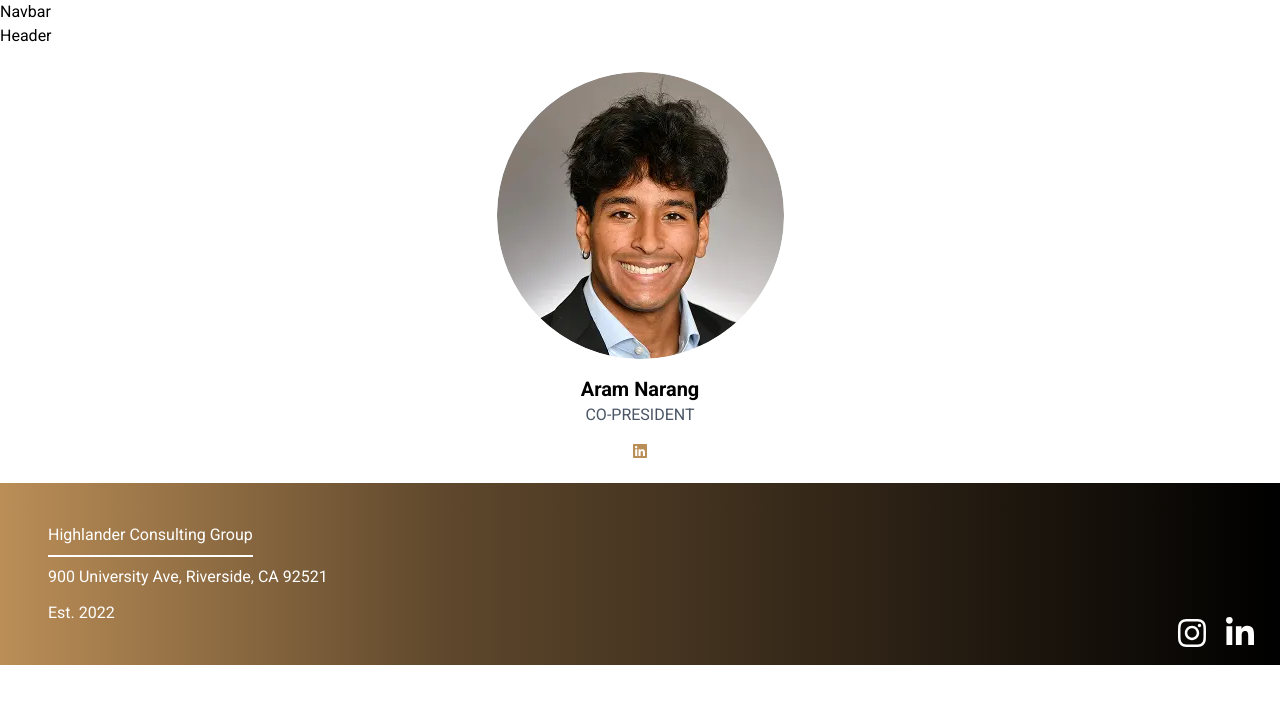
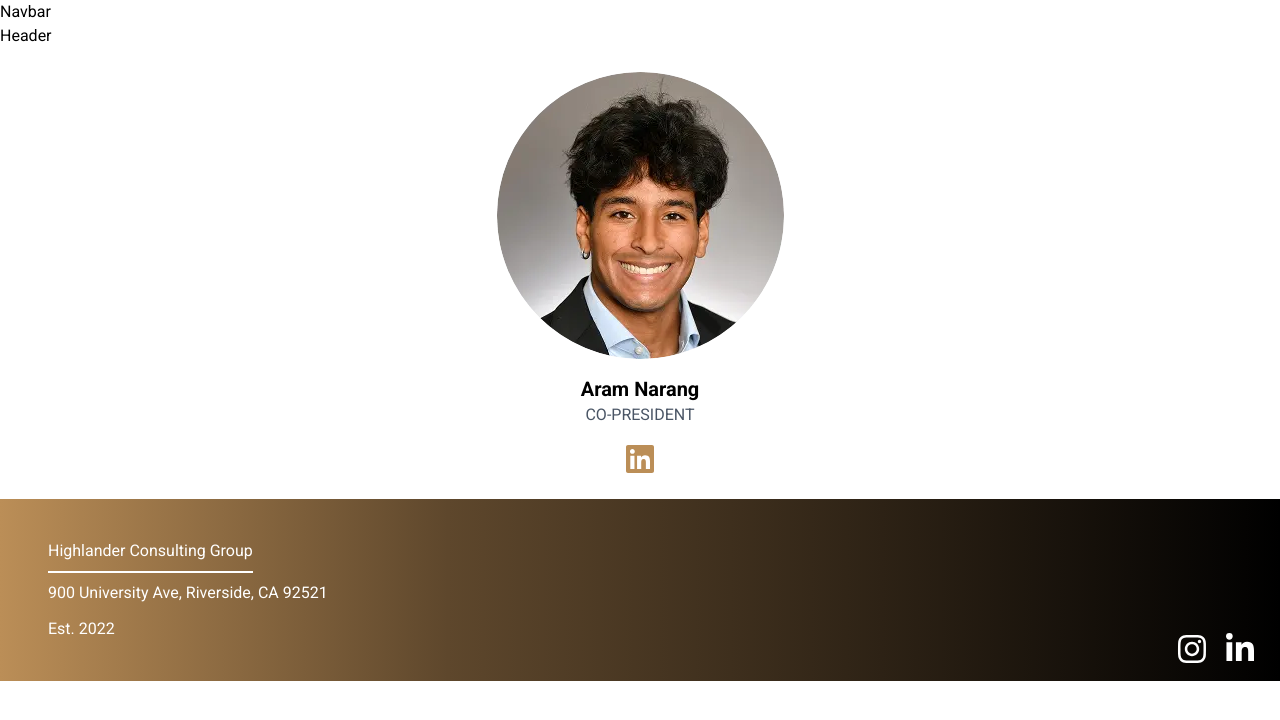
Before and after one commit to acm-ucr/hcg, a Next.js app: page /board in a window 1280 px wide. Shown: the top 720 px of the page. Built offline with nearby package versions, Linux system fonts and the light colour scheme.

Commit message:
Applied fixes to boardcard

```diff
--- a/src/components/board/BoardCard.tsx
+++ b/src/components/board/BoardCard.tsx
@@ -7,25 +7,22 @@ export interface BoardCardProps {
   role: string;
   image: StaticImageData;
   linkedin: string;
-
 }
 
-const BoardCard = ({name, role, image, linkedin}: BoardCardProps) => {
-  return(
+const BoardCard = ({ name, role, image, linkedin }: BoardCardProps) => {
+  return (
+    <div className="flex flex-col items-center rounded-lg p-6">
+      <Image src={image} alt={name} className="mx-auto mb-4 rounded-full" />
 
-   <div className="rounded-lg p-6 flex flex-col items-center">
-        <Image src={image} alt={name}  className="rounded-full mx-auto mb-4" />
+      <div className="text-center text-xl font-semibold">{name}</div>
 
-      <div className="text-xl font-semibold text-center">{name}</div>
-
-      <div className="text-gray-600 text-center mb-4">{role}</div>
+      <div className="mb-4 text-center text-gray-600">{role}</div>
 
       <Link href={linkedin} target="_blank">
-        <FaLinkedin className="text-hcg-gold width:40px height:40px"/>
+        <FaLinkedin className="text-hcg-gold h-8 w-8" />
       </Link>
-</div>
+    </div>
   );
 };
 
-
 export default BoardCard;
```
